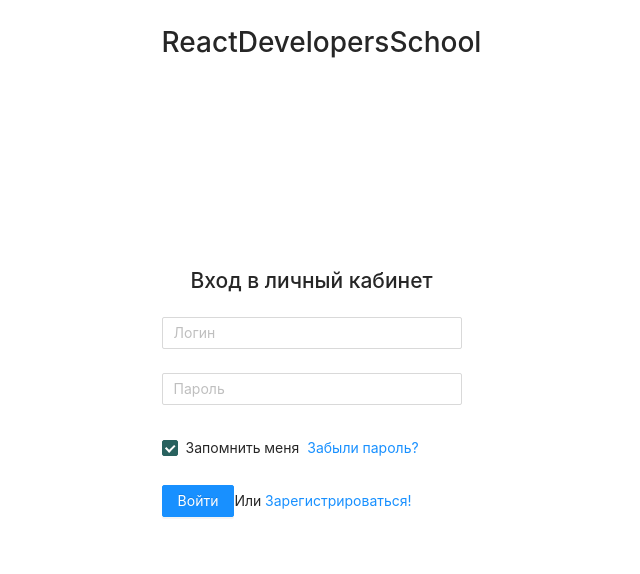
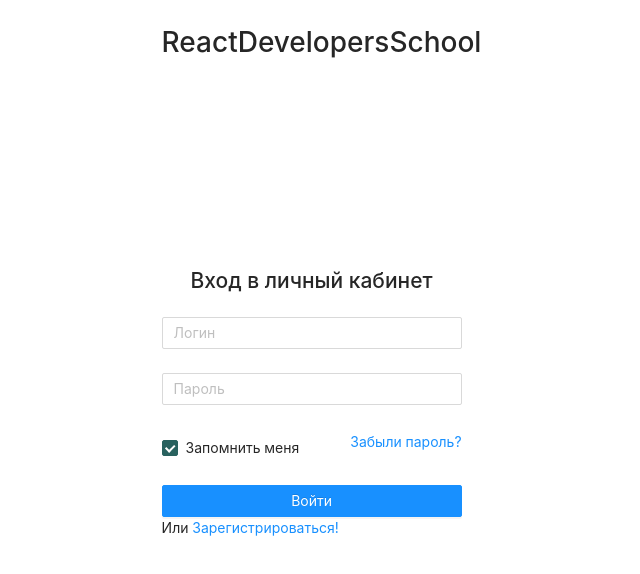
Before and after one commit to DeveloperIgorR/online-school, a React (Create React App) app: page /auth in a window 1280 px wide. Shown: the top 574 px of the page, without its empty margins (376-1016 px from the left). Built offline with nearby package versions, Linux system fonts and the light colour scheme.

Commit message:
log form

```diff
--- a/src/pages/Authorization/Authorization.jsx
+++ b/src/pages/Authorization/Authorization.jsx
@@ -17,10 +17,6 @@ const Authorization = () => {
     const [user, setUser] = useState('')
     const {isAuth, setIsAuth} = useContext(AppContext)
 
-
-    const handleCancel = () => {
-        setVisible(false)
-    }
 
     async function userAuth(values) {
         try {
@@ -71,6 +67,10 @@ const Authorization = () => {
         })
       }
 
+    const handleCancel = () => {
+        setVisible(false)
+    }
+
     return (
         <>
             <h1 className={a.name}>ReactDevelopersSchool</h1>
@@ -104,11 +104,11 @@ const Authorization = () => {
                     <Form.Item name="remember" valuePropName="checked" noStyle>
                         <Checkbox>Запомнить меня</Checkbox>
                     </Form.Item>
-                    <a>Забыли пароль?</a>
+                    <a className={a.loginForgot}>Забыли пароль?</a>
                 </Form.Item>
 
                 <Form.Item>
-                    <Button   type="primary" htmlType="submit">
+                    <Button   type="primary" htmlType="submit" >
                         Войти
                     </Button>
                     Или
--- a/src/pages/Authorization/Authorization.module.css
+++ b/src/pages/Authorization/Authorization.module.css
@@ -14,3 +14,9 @@
     margin-left: 42%;
     margin-top: 20px;
 }
+.loginForm button{
+    width: 300px;
+}
+.loginForm .loginForgot{
+    float: right;
+}
```
